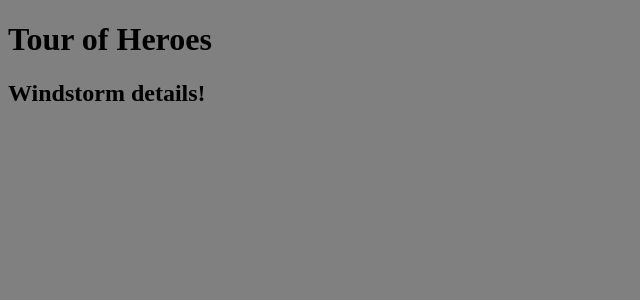
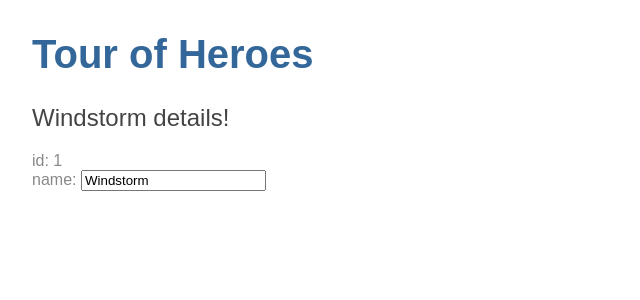
Before and after one commit to moraisandre/Tour-of-Heroes-Tutorial, an Angular app in the folder angular-tour-of-heroes/: page / in a window 1280 px wide. Shown: the top 300 px of the page, without its empty margins (0-640 px from the left). Built offline with nearby package versions, Linux system fonts and the light colour scheme.

Commit message:
Part 1 - The Hero Editor

```diff
--- a/angular-tour-of-heroes/src/app/app.component.html
+++ b/angular-tour-of-heroes/src/app/app.component.html
@@ -1,2 +1,7 @@
-<!--The content below is only a placeholder and can be replaced.-->
-<h1>{{title}}</h1><h2>{{hero}} details!</h2>
+<h1>{{title}}</h1>
+<h2>{{hero.name}} details!</h2>
+<div><label>id: </label>{{hero.id}}</div>
+<div>
+  <label>name: </label>
+  <input [(ngModel)]="hero.name" placeholder="name">
+</div>
--- a/angular-tour-of-heroes/src/app/app.component.ts
+++ b/angular-tour-of-heroes/src/app/app.component.ts
@@ -7,5 +7,13 @@ import { Component } from '@angular/core';
 })
 export class AppComponent {
   title = 'Tour of Heroes';
-  hero = 'Windstorm';
+  hero: Hero = {
+    id: 1,
+    name: 'Windstorm'
+  };
 }
+
+export class Hero {
+  id: number;
+  name: string;
+}
--- a/angular-tour-of-heroes/src/app/app.module.ts
+++ b/angular-tour-of-heroes/src/app/app.module.ts
@@ -1,4 +1,5 @@
 import { BrowserModule } from '@angular/platform-browser';
+import { FormsModule } from '@angular/forms';
 import { NgModule } from '@angular/core';
 
 import { AppComponent } from './app.component';
@@ -8,7 +9,8 @@ import { AppComponent } from './app.component';
     AppComponent
   ],
   imports: [
-    BrowserModule
+    BrowserModule,
+    FormsModule
   ],
   providers: [],
   bootstrap: [AppComponent]
--- a/angular-tour-of-heroes/src/styles.css
+++ b/angular-tour-of-heroes/src/styles.css
@@ -1,4 +1,72 @@
-/* You can add global styles to this file, and also import other style files */
-  body {
-      background: grey;
-  }
+/* Master Styles */
+h1 {
+  color: #369;
+  font-family: Arial, Helvetica, sans-serif;
+  font-size: 250%;
+}
+h2, h3 {
+  color: #444;
+  font-family: Arial, Helvetica, sans-serif;
+  font-weight: lighter;
+}
+body {
+  margin: 2em;
+}
+body, input[text], button {
+  color: #888;
+  font-family: Cambria, Georgia;
+}
+a {
+  cursor: pointer;
+  cursor: hand;
+}
+button {
+  font-family: Arial;
+  background-color: #eee;
+  border: none;
+  padding: 5px 10px;
+  border-radius: 4px;
+  cursor: pointer;
+  cursor: hand;
+}
+button:hover {
+  background-color: #cfd8dc;
+}
+button:disabled {
+  background-color: #eee;
+  color: #aaa;
+  cursor: auto;
+}
+
+/* Navigation link styles */
+nav a {
+  padding: 5px 10px;
+  text-decoration: none;
+  margin-right: 10px;
+  margin-top: 10px;
+  display: inline-block;
+  background-color: #eee;
+  border-radius: 4px;
+}
+nav a:visited, a:link {
+  color: #607D8B;
+}
+nav a:hover {
+  color: #039be5;
+  background-color: #CFD8DC;
+}
+nav a.active {
+  color: #039be5;
+}
+
+/* everywhere else */
+* {
+  font-family: Arial, Helvetica, sans-serif;
+}
+
+
+/*
+Copyright 2017 Google Inc. All Rights Reserved.
+Use of this source code is governed by an MIT-style license that
+can be found in the LICENSE file at http://angular.io/license
+*/
```
Also changed, not shown: angular-tour-of-heroes/package.json (+18 -18 lines), 1 other file (tests, documents, lock files or other folders).
